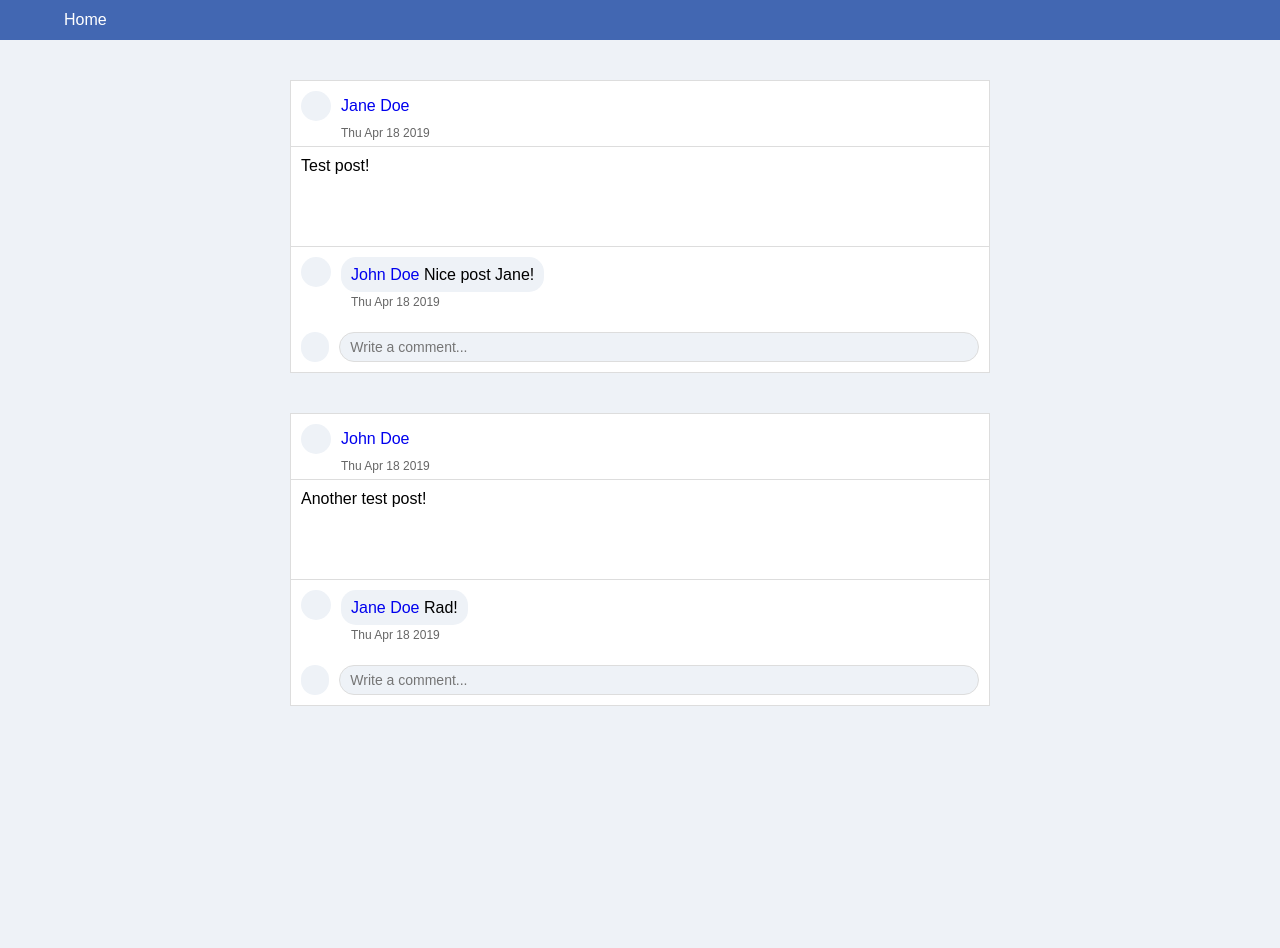
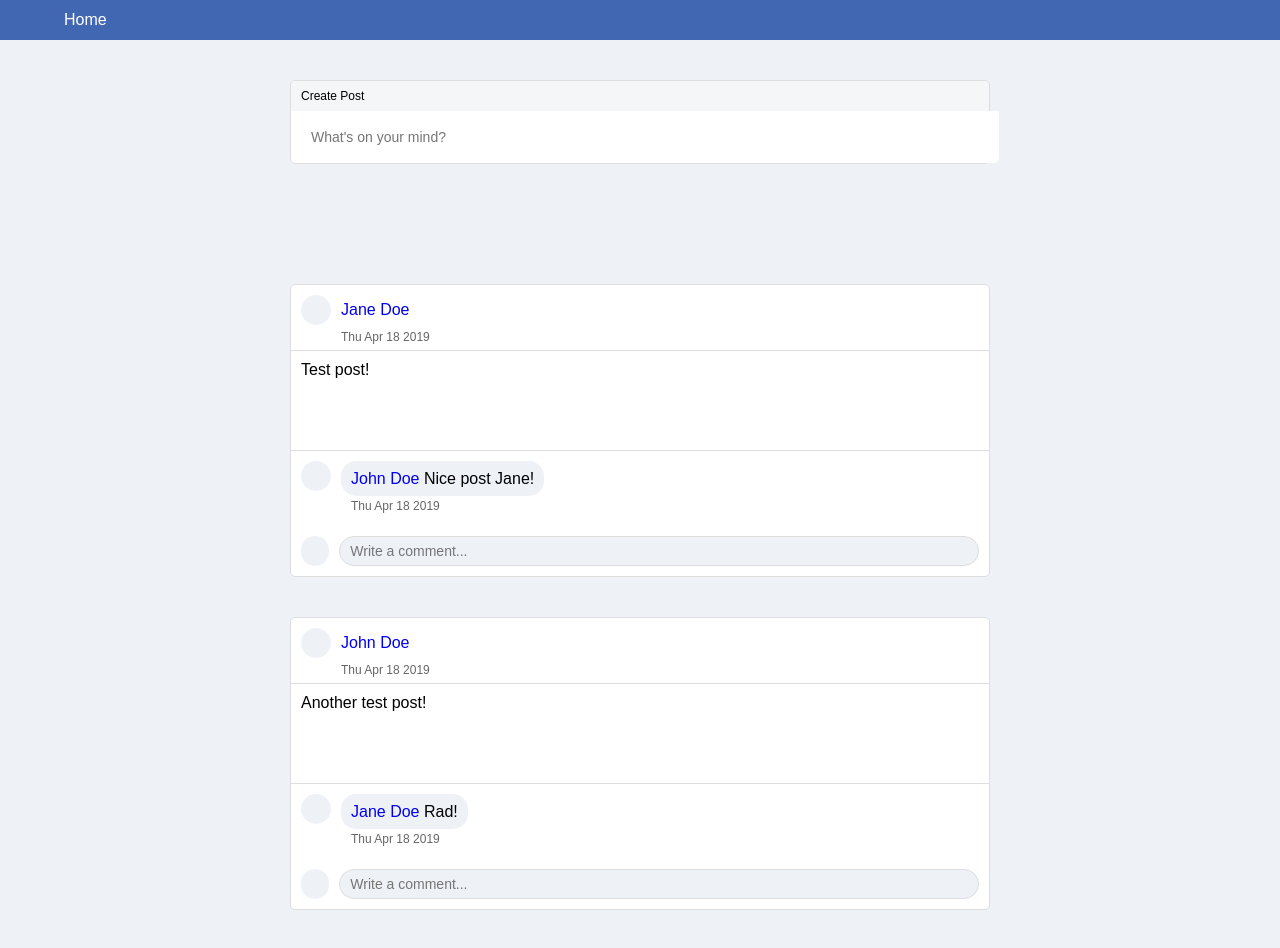
Before and after one commit to JulianHinsch/friendly, a React app in the folder src/client/: page / in a window 1280 px wide. Before the commit the page ends 800 px from the top, so only its background shows below. Built offline with nearby package versions, Linux system fonts and the light colour scheme.

Commit message:
added post form

```diff
--- a/src/client/src/components/App/App.module.scss
+++ b/src/client/src/components/App/App.module.scss
@@ -13,3 +13,13 @@ html, body {
     padding: 0;
     background-color: #eef2f7;
 }
+
+.app {
+    padding-top: calc(40px + 5%);
+}
+
+@media(min-width: 768px) {
+    .app {
+        padding-top: 80px;
+    }
+}
--- a/src/client/src/components/auth/Login/Login.js
+++ b/src/client/src/components/auth/Login/Login.js
@@ -8,6 +8,14 @@ class Login extends Component {
 
     state = {
 
+    }
+
+    handleSubmit = (event) => {
+        event.preventDefault();
+    }
+
+    handleChange = (event) => {
+        this.setState({[event.target.name]: event.target.value});
     }
 
     render() {
--- a/src/client/src/components/auth/Signup/Signup.js
+++ b/src/client/src/components/auth/Signup/Signup.js
@@ -0,0 +1,40 @@
+import React, { Component } from 'react';
+
+/**
+ * validate server side
+ *
+ *
+ * first name
+ * last name
+ * email
+ * phone
+ * company (optional)
+ * birthday
+ * bio
+ * password
+ *
+ */
+
+
+class Signup extends Component {
+
+    state = {
+
+    }
+
+    handleSubmit = (event) => {
+        event.preventDefault();
+    }
+
+    handleChange = (event) => {
+        this.setState({[event.target.name]: event.target.value});
+    }
+
+    render() {
+        return (
+            <div/>
+        )
+    }
+}
+
+export default Signup;
--- /dev/null
+++ b/src/client/src/components/feed/Feed/Feed.js
@@ -0,0 +1,45 @@
+import React from 'react';
+import PostList from '../PostList/PostList';
+import PostForm from '../PostForm/PostForm';
+
+const Feed = ({ posts }) => (
+    <main>
+        <PostForm/>
+        <PostList posts={posts}/>
+    </main>
+);
+
+Feed.defaultProps = {
+    posts: [
+        {
+            author: 'Jane Doe',
+            time: new Date().toDateString(),
+            text: 'Test post!',
+            comments: [
+                {
+                    id: '1',
+                    author: 'John Doe',
+                    authorId: '1',
+                    time: new Date().toDateString(),
+                    text: 'Nice post Jane!',
+                }
+            ],
+        },
+        {
+            author: 'John Doe',
+            time: new Date().toDateString(),
+            text: 'Another test post!',
+            comments: [
+                {
+                    id: '2',
+                    author: 'Jane Doe',
+                    authorId: '2',
+                    time: new Date().toDateString(),
+                    text: 'Rad!',
+                }
+            ],
+        },
+    ]
+}
+
+export default Feed;
--- a/src/client/src/components/feed/Post/Post.module.scss
+++ b/src/client/src/components/feed/Post/Post.module.scss
@@ -2,9 +2,16 @@
     display: block;
     width: 90%;
     max-width: 700px;
-    margin: 40px auto;
+    margin: 5% auto;
     border: 1px solid #ddd;
+    border-radius: 5px;
     background-color: white;
+}
+
+@media(min-width: 768px) {
+    .post {
+        margin: 40px auto;
+    }
 }
 
 .post_header {
--- /dev/null
+++ b/src/client/src/components/feed/PostForm/PostForm.js
@@ -0,0 +1,35 @@
+import React, { Component } from 'react';
+import styles from './PostForm.module.scss';
+import Avatar from '../../misc/Avatar/Avatar';
+
+class PostForm extends Component {
+
+    state = {
+        userInput: '',
+    }
+
+    handleSubmit = (event) => {
+        event.preventDefault();
+    }
+
+    handleChange = (event) => {
+        this.setState({userInput: event.target.value});
+    }
+
+    render() {
+        return (
+            <form className={styles.post_form} onSubmit={this.handleSubmit}>
+                <label htmlFor='post'>Create Post</label>
+                <Avatar/>
+                <input
+                    name='post'
+                    id='post'
+                    placeholder="What's on your mind?"
+                    onChange={this.handleChange}
+                    autoFocus/>
+            </form>
+        )
+    }
+}
+
+export default PostForm;
--- /dev/null
+++ b/src/client/src/components/feed/PostForm/PostForm.module.scss
@@ -0,0 +1,34 @@
+.post_form {
+    display: block;
+    width: 90%;
+    max-width: 700px;
+    margin: 0 auto 5% auto;
+    border: 1px solid #ddd;
+    background-color: white;
+    border-radius: 5px;
+    & label {
+        display: block;
+        width: 100%;
+        height: 30px;
+        line-height: 30px;
+        padding: 0 10px;
+        background-color: #f5f6f7;
+        border-radius: 5px 5px 0 0;
+        font-size: 12px;
+    }
+    & input {
+        width: 100%;
+        border: none;
+        outline: none;
+        line-height: 50px;
+        padding-left: 10px;
+        font-size: 14px;
+        border-radius: 0 0 5px 5px;
+    }
+}
+
+@media(min-width: 768px) {
+    .post_form {
+        margin: 0 auto 40px auto;
+    }
+}
--- a/src/client/src/components/feed/PostList/PostList.js
+++ b/src/client/src/components/feed/PostList/PostList.js
@@ -1,48 +1,16 @@
 import React, { Component } from 'react';
 import styles from './PostList.module.scss';
+import PropTypes from 'prop-types';
 
 import Post from '../Post/Post';
 
 class PostList extends Component {
 
-    state = {
-        posts: [
-            {
-                author: 'Jane Doe',
-                time: new Date().toDateString(),
-                text: 'Test post!',
-                comments: [
-                    {
-                        id: '1',
-                        author: 'John Doe',
-                        authorId: '1',
-                        time: new Date().toDateString(),
-                        text: 'Nice post Jane!',
-                    }
-                ],
-            },
-            {
-                author: 'John Doe',
-                time: new Date().toDateString(),
-                text: 'Another test post!',
-                comments: [
-                    {
-                        id: '2',
-                        author: 'Jane Doe',
-                        authorId: '2',
-                        time: new Date().toDateString(),
-                        text: 'Rad!',
-                    }
-                ],
-            },
-        ],
-    }
-
     loadMorePosts = () => {
     }
 
     render() {
-        const { posts } = this.state;
+        const { posts } = this.props;
         return (
             <div className={styles.post_list}>
                 {posts.map((post, key = 0) => (
@@ -58,4 +26,8 @@ class PostList extends Component {
     }
 }
 
+PostList.propTypes = {
+    posts: PropTypes.array.isRequired,
+}
+
 export default PostList;
--- a/src/client/src/components/routes.js
+++ b/src/client/src/components/routes.js
@@ -7,6 +7,7 @@ import Signup from './auth/Signup/Signup';
 import Post from './feed/Post/Post';
 import PostList from './feed/PostList/PostList';
 import SearchResults from './misc/SearchResults/SearchResults';
+import Feed from './feed/Feed/Feed';
 
 //routes
 
@@ -38,11 +39,11 @@ const Routes = () => {
 
     return (
         <Switch>
-            <Route path='/' component={PostList}/>
+            <Route path='/' component={Feed}/>
             <Route path='/login' component={Login}/>
             <Route path='/signup' component={Signup}/>
             <Route path='/search' component={SearchResults}/>
-            <Route path='/profile' component={PostList}/>
+            <Route path='/profile' component={Feed}/>
             <Route path='/post' component={Post}/>
 
             {/* <ProtectedRoute auth={auth} path='/' component={PostList}/>
```
Also changed, not shown: src/client/README.md (deleted), src/client/src/components/feed/Feed/Feed.module.scss (added), src/client/src/components/feed/Feed/FeedContainer.js (added), 2 other files (tests, documents, lock files or other folders).
